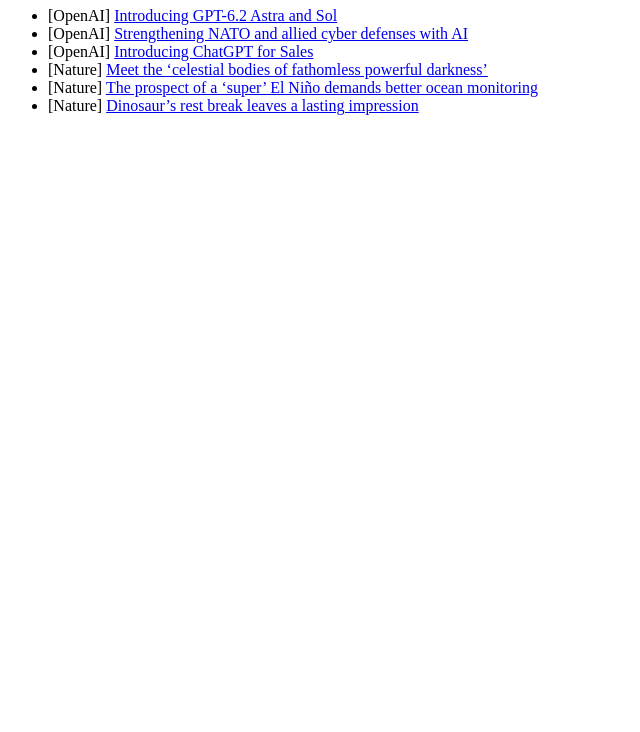
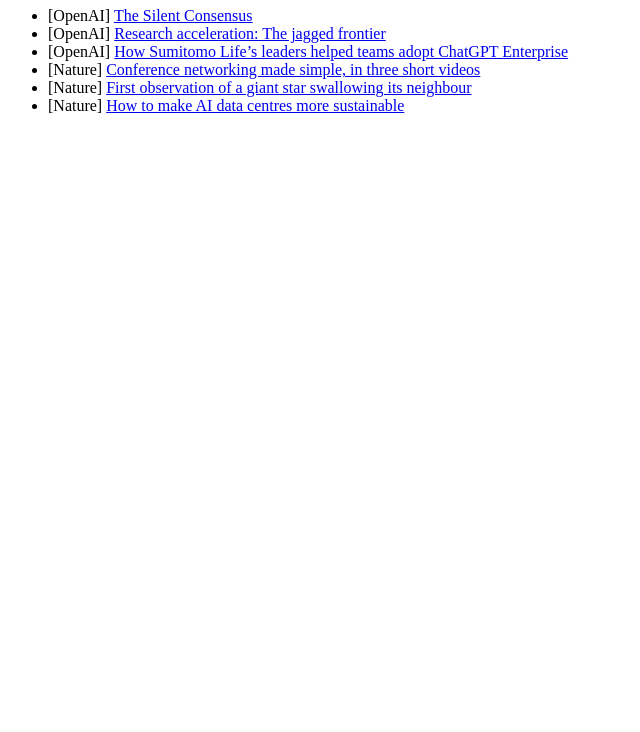
Before and after one commit to FloodTao/my-news-factory, a plain HTML site: page index.html in a window 1280 px wide. Shown: the part 68-800 px from the top of the page, without its empty margins (0-640 px from the left). Drawn offline with Linux system fonts and the light colour scheme.

Commit message:
Update News Report

```diff
--- a/index.html
+++ b/index.html
@@ -1 +1 @@
-<html><meta charset='utf-8'><body><h1>今日全球资讯</h1><ul><li>[OpenAI] <a href='https://openai.com/index/introducing-gpt-6-2-astra-sol'>Introducing GPT-6.2 Astra and Sol</a></li><li>[OpenAI] <a href='https://openai.com/index/strengthening-nato-allied-cyber-defences-ai'>Strengthening NATO and allied cyber defenses with AI</a></li><li>[OpenAI] <a href='https://openai.com/index/introducing-chatgpt-for-sales'>Introducing ChatGPT for Sales</a></li><li>[Nature] <a href='https://www.nature.com/articles/d41586-026-03750-4'>Meet the ‘celestial bodies of fathomless powerful darkness’</a></li><li>[Nature] <a href='https://www.nature.com/articles/d41586-026-03744-2'>The prospect of a ‘super’ El Niño demands better ocean monitoring</a></li><li>[Nature] <a href='https://www.nature.com/articles/d41586-026-03749-x'>Dinosaur’s rest break leaves a lasting impression</a></li></ul></body></html>
+<html><meta charset='utf-8'><body><h1>今日全球资讯</h1><ul><li>[OpenAI] <a href='https://openai.com/index/the-silent-consensus'>The Silent Consensus</a></li><li>[OpenAI] <a href='https://openai.com/index/research-acceleration-jagged-frontier'>Research acceleration: The jagged frontier</a></li><li>[OpenAI] <a href='https://openai.com/business/customer-stories/sumitomo-life'>How Sumitomo Life’s leaders helped teams adopt ChatGPT Enterprise</a></li><li>[Nature] <a href='https://www.nature.com/articles/d41586-026-03678-9'>Conference networking made simple, in three short videos</a></li><li>[Nature] <a href='https://www.nature.com/articles/d41586-026-03784-8'>First observation of a giant star swallowing its neighbour</a></li><li>[Nature] <a href='https://www.nature.com/articles/d41586-026-03708-6'>How to make AI data centres more sustainable</a></li></ul></body></html>
```
